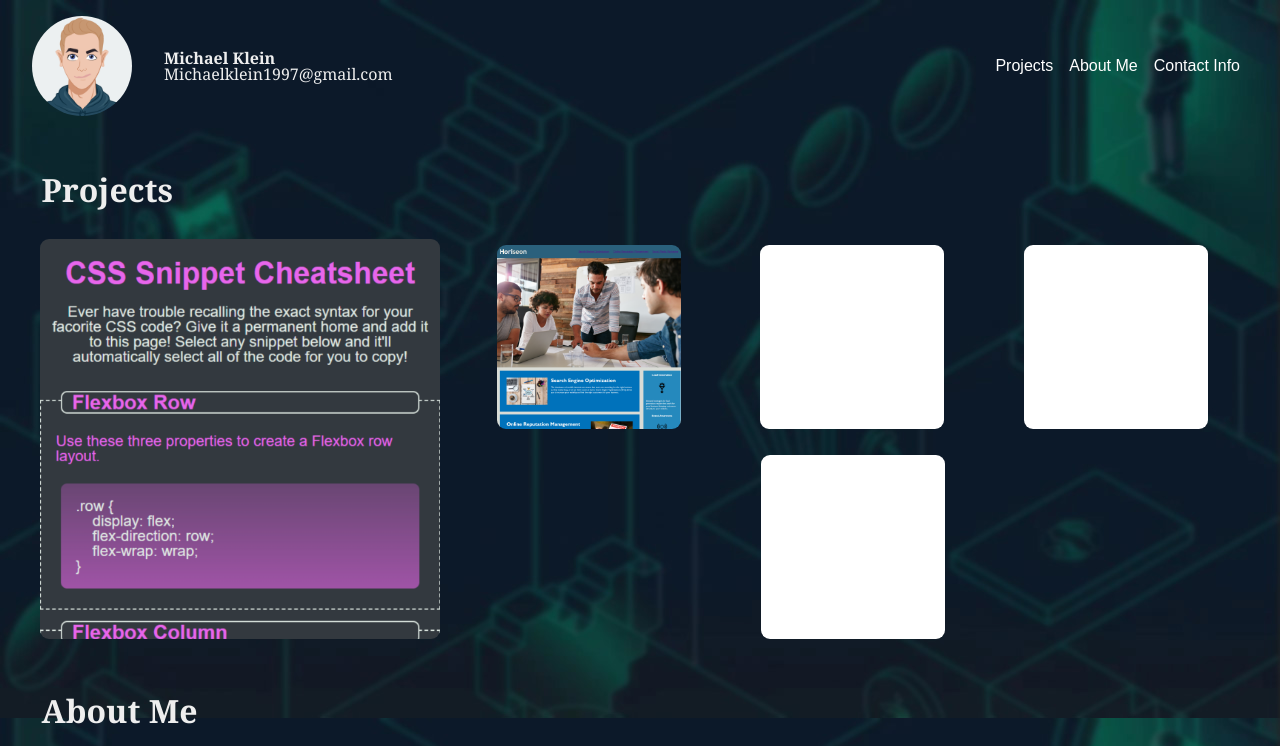
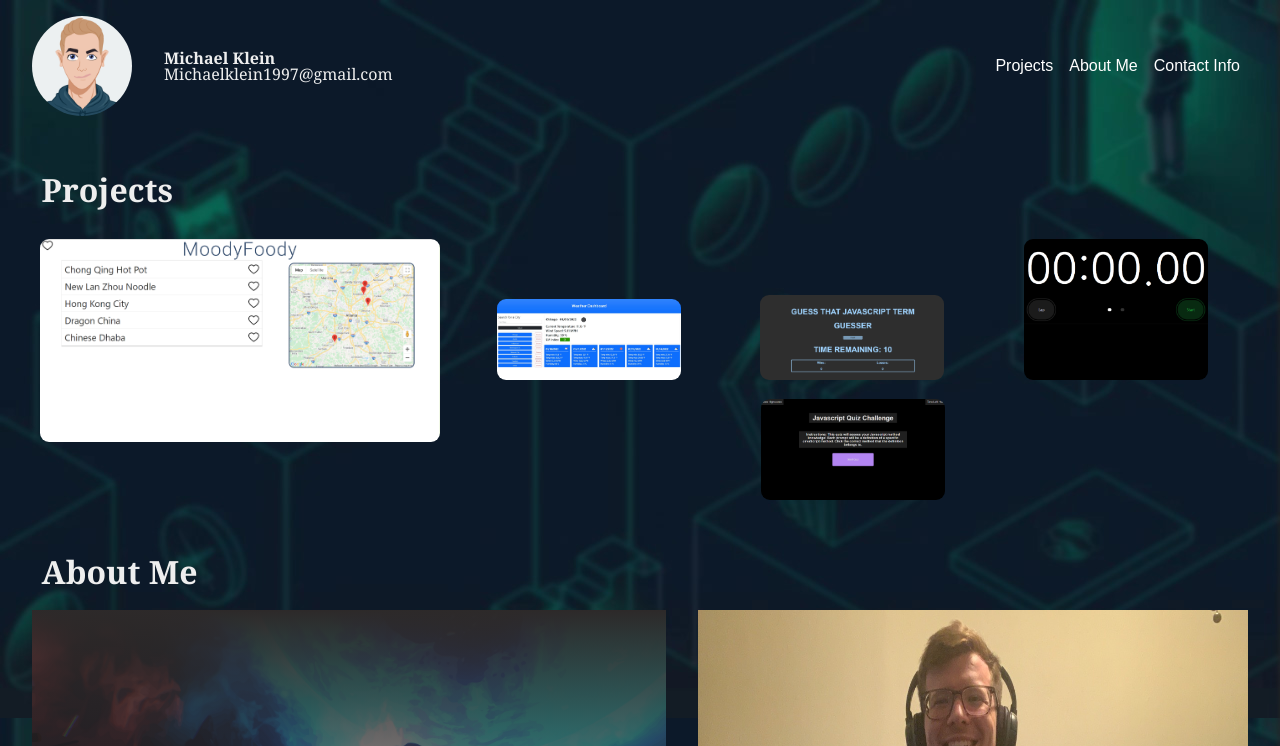
Before and after one commit to inklein1997/Professional-Portfolio-V2, a plain HTML site: page index.html in a window 1280 px wide. Shown: the top 746 px of the page. Drawn offline with Linux system fonts and the light colour scheme.

Commit message:
updated projects listings and removes some unecessary borders

```diff
--- a/assets/css/style.css
+++ b/assets/css/style.css
@@ -199,7 +199,7 @@ section a img {
 }
 
 #fact {
-    border:deepskyblue 2px dashed;
+    /* border:deepskyblue 2px dashed; */
     /* margin-right: 2em; */
     flex:1 0 20%;
     align-self: flex-end;
@@ -207,7 +207,7 @@ section a img {
 }
 
 #profile-pic {
-    border: fuchsia 2px dashed;
+    /* border: fuchsia 2px dashed; */
     height: 400px;
     max-width: 550px;
     min-width: 387px;
--- a/index.html
+++ b/index.html
@@ -31,43 +31,49 @@
 
             <section id=projects class=row>
                 <a id=project-1 class=project
-                href="https://inklein1997.github.io/Advanced-CSS-mini-project/"
+                href="https://boocipher.github.io/MoodyFoody/index.html"
                 target="_blank">
-                    <img id=project-1-img src=assets/images/inklein1997.github.io_Advanced-CSS-mini-project.png alt="project 1">
+                    <img id=project-1-img src='assets/images/MoodyFoody-Screenshot.png' alt="project 1">
                     <div class=overlay>
-                        <div class=text>Advanced CSS</div>
+                        <div class=text>MoodyFoody</div>
                     </div>
                 </a>
                 <div id=mini-projects class=row>
                     <a id=project-2 class="project"
-                    href="https://inklein1997.github.io/Horiseon-Refactor_MK/"
+                    href="https://inklein1997.github.io/Weather-Dashboard/"
                     target=_blank>
-                        <img class=project-img src=assets/images/inklein1997.github.io_Horiseon-Refactor_MK.png alt="project 2">
+                        <img class=project-img src=assets/images/weather-dashboard-screenshot.jpg alt="project 2">
                         <div class=overlay>
-                            <div class=text>Refactoring</div>
+                            <div class=text>MoodyFoody</div>
                         </div>
                     </a>
 
-                    <div id=project-3 class="project">
-                        <img class=project-img src=assets/images/project-placemarker.jpeg alt="project 3">
+                    <a id=project-3 class="project"
+                    href="https://inklein1997.github.io/Word-Guesser/"
+                    target="_blank">
+                        <img class=project-img src=assets/images/word-guesser-screenshot.png alt="project 3">
                         <div class=overlay>
-                            <div class=text>Project 3</div>
+                            <div class=text>Word-Guesser</div>
                         </div>
-                    </div>
+                    </a>
 
-                    <div id=project-4 class="project">
-                        <img class=project-img src=assets/images/project-placemarker.jpeg alt="project 4">
+                    <a id=project-4 class="project"
+                    href="https://inklein1997.github.io/Stopwatch-iPhone-Clone/"
+                    target="_blank">
+                        <img class=project-img src=assets/images/iphone-stopwatch-clone-screenshot.png alt="project 3">
                         <div class=overlay>
-                            <div class=text>Project 4</div>
+                            <div class=text>iPhone Stopwatch Clone</div>
                         </div>
-                    </div>
+                    </a>
 
-                    <div id=project-5 class="project ">
-                        <img class=project-img src=assets/images/project-placemarker.jpeg alt="project 5">
+                    <a id=project-5 class="project"
+                    href="https://inklein1997.github.io/Javascript-Quiz/"
+                    target="_blank">
+                        <img class=project-img src=assets/images/code-quiz-screenshot.png alt="project 3">
                         <div class=overlay>
-                            <div class=text>Project 5</div>
+                            <div class=text>JavaScript Quiz</div>
                         </div>
-                    </div>
+                    </a>
                 </div>
             </section>
         </main>
```
Also changed, not shown: assets/images/MoodyFoody-Screenshot.png (added), assets/images/code-quiz-screenshot.png (added), assets/images/iphone-stopwatch-clone-screenshot.png (added), assets/images/weather-dashboard-screenshot.jpg (added), assets/images/word-guesser-screenshot.png (added).
